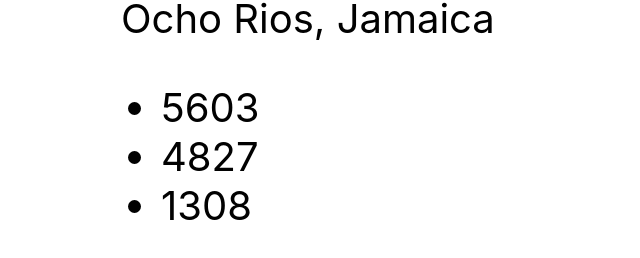
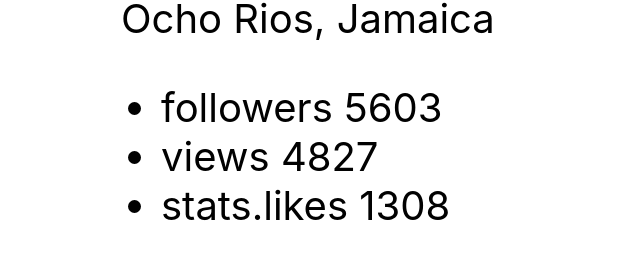
Before and after one commit to Maxstr75/goit-react-hw-01-components, a React (Create React App) app: page / in a window 1280 px wide. Shown: the part 532-790 px from the top of the page, without its empty margins (319-959 px from the left). Built offline with nearby package versions, Linux system fonts and the light colour scheme.

Commit message:
add proprs profile

```diff
--- a/src/App.jsx
+++ b/src/App.jsx
@@ -17,10 +17,8 @@
         tag={user.tag}
         location={user.location}
         avatar={user.avatar}
-        stats={ user.stats.followers }
-        views={ user.stats.views }
-        likes={ user.stats.likes }
-    />
+        stats={user.stats}
+      />
     </div>
   );
 };
--- a/src/components/Profile/Profile.jsx
+++ b/src/components/Profile/Profile.jsx
@@ -3,7 +3,7 @@
 // import css from './Profile.module.css';
 
 
-export default function Profile({ username, tag, location, avatar, stats, views, likes }) {
+export default function Profile({ username, tag, location, avatar, stats }) {
 
     return (
         <div class="profile">
@@ -20,15 +20,15 @@
 
   <ul class="stats">
     <li>
-        <span class="label" >{stats.followers}</span>
+        <span class="label" >followers   </span>
       <span class="quantity">5603</span>
     </li>
     <li>
-      <span class="label">{stats.views}</span>
-      <span class="quantity">4827</span>
+      <span class="label">views   </span>
+      <span class="quantity">   4827</span>
     </li>
     <li>
-        <span class="label" >{stats.likes}</span>
+        <span class="label" >stats.likes   </span>
       <span class="quantity">1308</span>
     </li>
   </ul>
```
